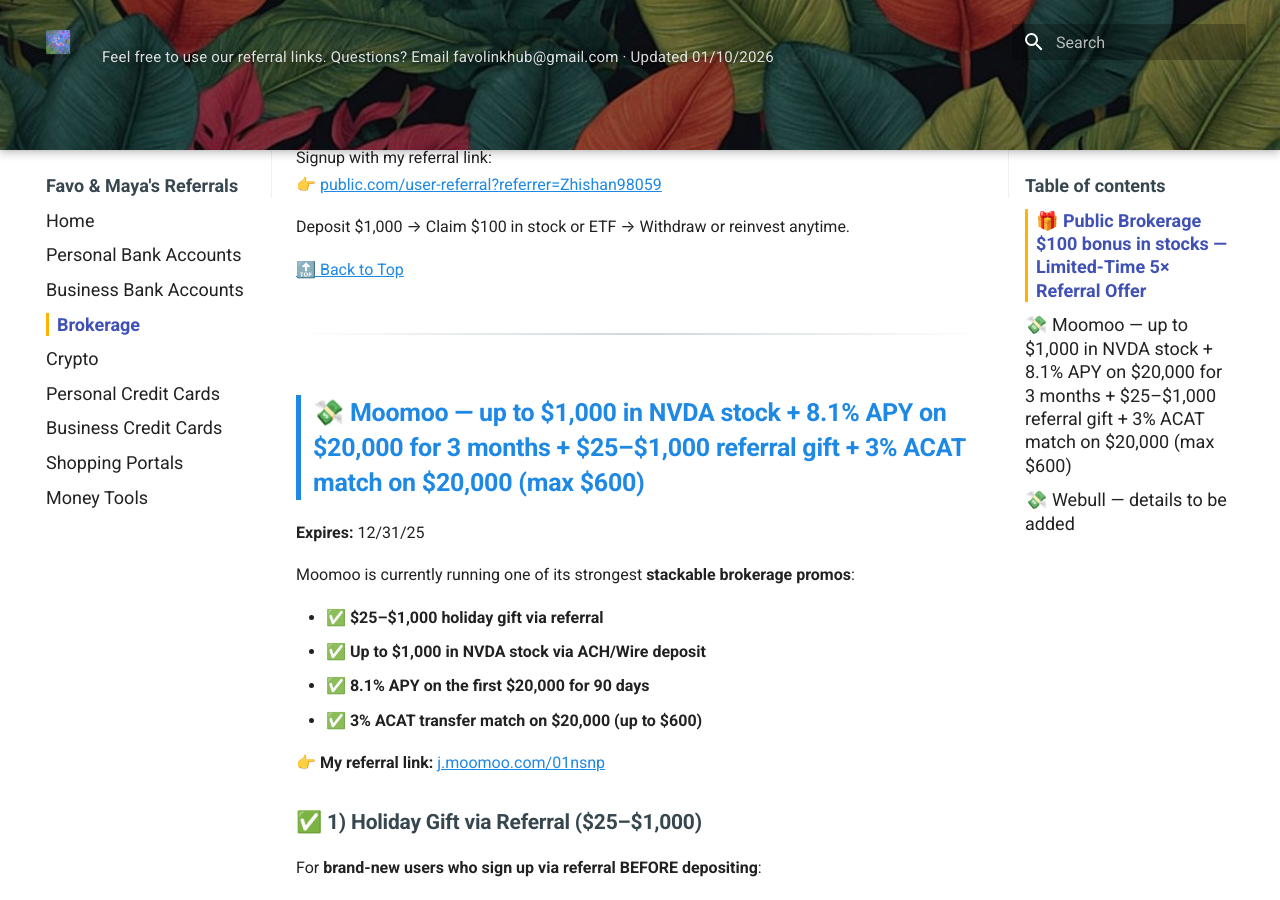
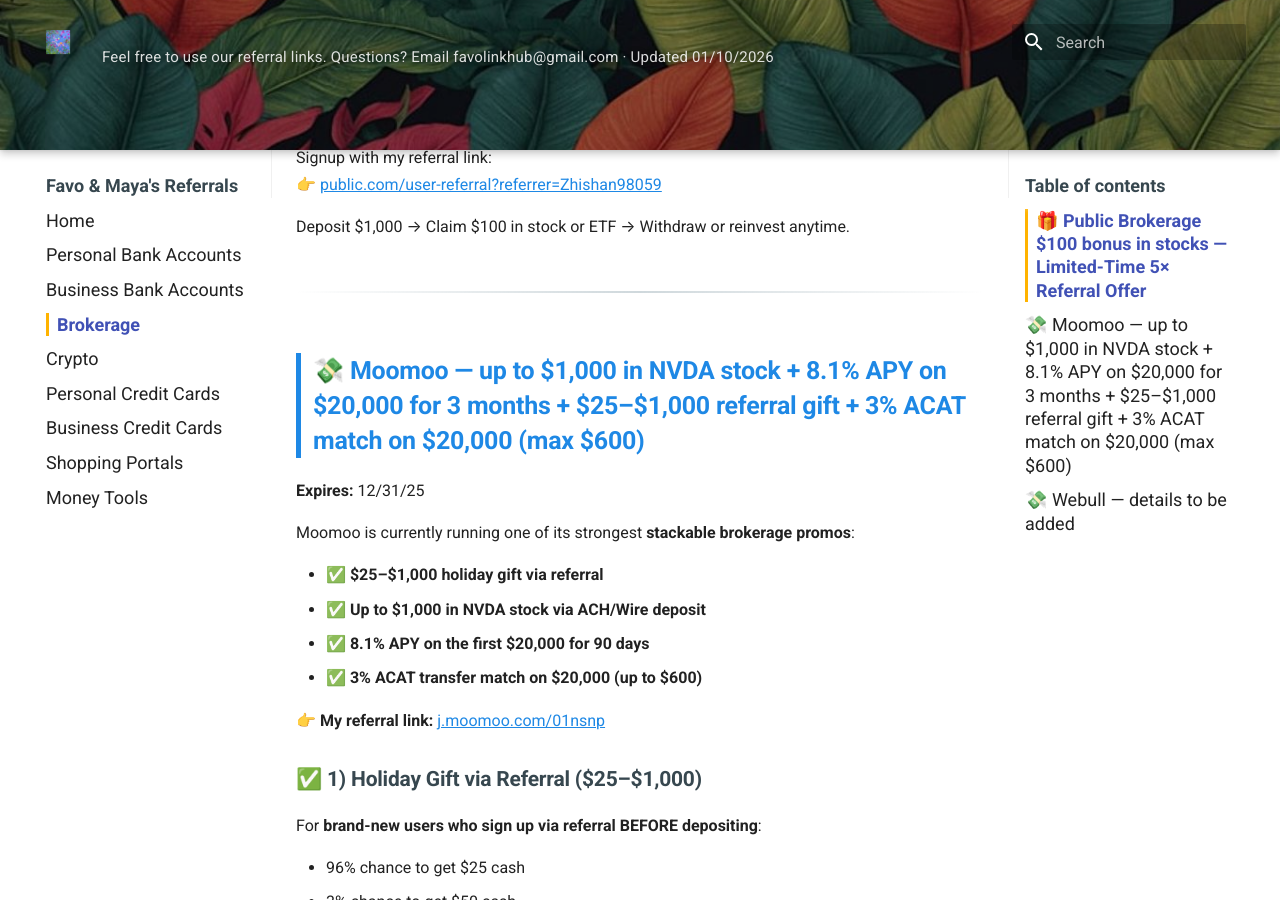
Before and after one commit to whispersofzephyr/favolinkhub-site, an MkDocs documentation site: the page built from docs/brokerage.md, in a window 1280 px wide and 900 px high, scrolled down 1740 px. Built offline with MkDocs 1.6.1 and Material for MkDocs 9.7.7, drawn with Linux system fonts in a browser that asks for light colours; some of the changed text lies outside the part shown.

Commit message:
Update brokerage.md

```diff
--- a/docs/brokerage.md
+++ b/docs/brokerage.md
@@ -52,8 +52,6 @@ Signup with my referral link:
 👉 [public.com/user-referral?referrer=Zhishan98059](https://public.com/user-referral?referrer=Zhishan98059)
 
 Deposit $1,000 → Claim $100 in stock or ETF → Withdraw or reinvest anytime.
-
-[🔝 Back to Top](https://sites.google.com/view/favo123/)
 
 ---
 
@@ -143,10 +141,6 @@ This is currently one of the **highest-value brokerage promos available**. All o
 
 👉 **My referral link:** [j.moomoo.com/01nsnp](https://j.moomoo.com/01nsnp)
 
-[🔝 Back to Top](https://sites.google.com/view/favo123/)
-
 ---
 
 ## 💸 Webull — details to be added
-
-[🔝 Back to Top](https://sites.google.com/view/favo123/)
```
